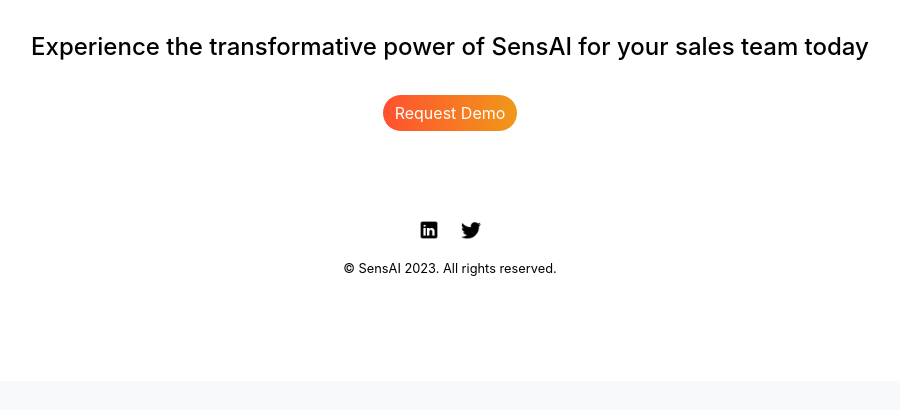
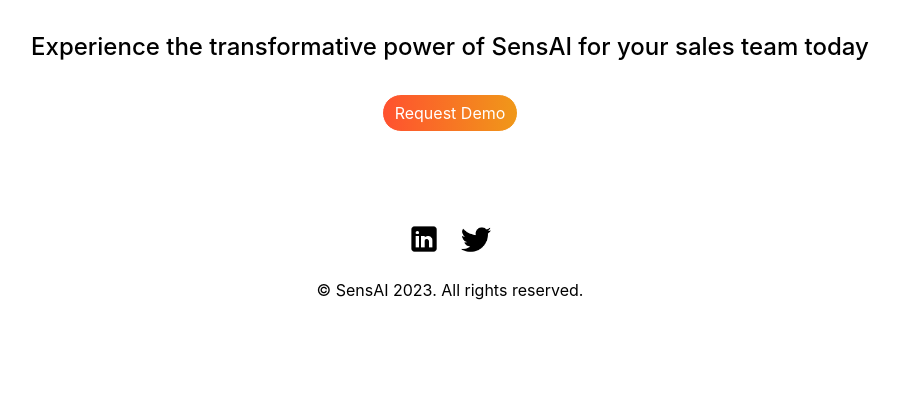
Before and after one commit to wooyakob/sensaigroup, a Flask app: page / in a window 1280 px wide. Shown: the part 980-1390 px from the top of the page, without its empty margins (190-1090 px from the left). Before the commit the page ends 1256 px from the top, so only its background shows below. Run offline with Flask 3, Linux system fonts and the light colour scheme; parts of the project's set-up code (start-up, migrations or seed data) failed here and were passed over; some libraries are stand-ins or nearby versions.

Commit message:
increase icon sixe, footer text

```diff
--- a/static/landing.css
+++ b/static/landing.css
@@ -47,14 +47,14 @@ h5 {
   background-color: #fff;
   color: black;
   padding: 20px 0;
-  font-size: 0.8em;
+  font-size: 1rem;
   display: flex;
   flex-direction: column;
   align-items: center;
 }
 
 .social-icon {
-  width: 20px;
+  width: 30px;
   margin: 0 5px;
 }
 
```
